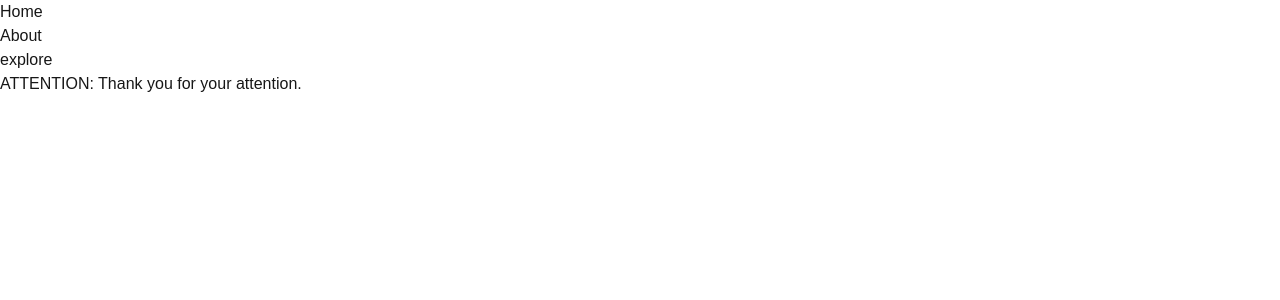
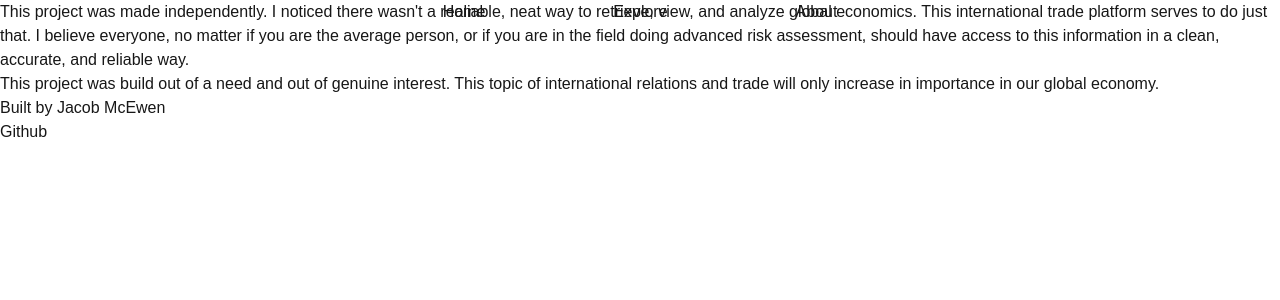
Before and after one commit to jacobmcazure/international-trade-intelligence-platform, a Next.js app in the folder frontend/: page /about in a window 1280 px wide. Shown: the top 300 px of the page. Built offline with nearby package versions, Linux system fonts and the light colour scheme.

Commit message:
installed cobe, added globe. small hydration error, need to fix css.

```diff
--- a/frontend/app/about/page.tsx
+++ b/frontend/app/about/page.tsx
@@ -1,7 +1,22 @@
+
+
 export default function About() {
     return (
         <div>
-            ATTENTION: Thank you for your attention.
+            <p>This project was made independently. I noticed there wasn't a realiable, neat way
+                to retrieve, view, and analyze global economics. This international trade platform serves
+                to do just that. I believe everyone, no matter if you are the average person, or if you
+                are in the field doing advanced risk assessment, should have access to this information
+                in a clean, accurate, and reliable way.
+            </p>
+            <p>
+                This project was build out of a need and out of genuine interest. This topic of international
+                relations and trade will only increase in importance in our global economy.
+            </p>
+            <p>Built by Jacob McEwen</p>
+            <a href="https://github.com/jacobmcazure" target="_blank" rel="noopener" aria-label="Github">
+                Github
+            </a>
         </div>
     );
 }
--- /dev/null
+++ b/frontend/app/components/Globe.jsx
@@ -0,0 +1,57 @@
+'use client';
+
+import createGlobe from 'cobe';
+import { useEffect, useRef } from 'react';
+
+export default function Globe() {
+  const canvasRef = useRef(null);
+
+  useEffect(() => {
+    //const canvas = canvasRef.current;
+    //if (!canvas) return;
+    let phi = 0;
+
+      const globe = createGlobe(canvasRef.current, {
+        devicePixelRatio: 2,
+        width: 600 * 2,
+        height: 600 * 2,
+        phi: 0,
+        theta: 0,
+        dark: 1,
+        diffuse: 1.2,
+        mapSamples: 16000,
+        mapBrightness: 6,
+        baseColor: [0.3, 0.3, 0.3],
+        markerColor: [0.1, 0.8, 1],
+        glowColor: [1, 1, 1],
+        markers: [
+          { location: [37.78, -122.44], size: 0.03, id: 'sf' },
+          { location: [40.71, -74.01], size: 0.03, id: 'nyc' },
+        ],
+        arcs: [
+          { from: [37.78, -122.44], to: [40.71, -74.01] },
+        ],
+        arcColor: [0.3, 0.5, 1],
+        arcWidth: 0.5,
+        arcHeight: 0.3
+      });
+
+  function animate() {
+        phi += 0.005
+    globe.update({ phi })
+    requestAnimationFrame(animate)
+    }
+    animate();
+
+    return () => {
+      globe.destroy();
+    };
+  },[]);
+
+  return (<canvas
+          ref={canvasRef}
+          style={{ width: 1000, height: 1000, maxWidth: "100%", aspectRatio: 1, opacity: 0.3,
+            position: "absolute", inset: 0, zIndex: 0 }}
+          />);
+
+}
--- a/frontend/app/layout.tsx
+++ b/frontend/app/layout.tsx
@@ -28,12 +28,12 @@ export default function RootLayout({
         lang="en"
         className={`${geistSans.variable} ${geistMono.variable} h-full antialiased`}
     >
-      <body className="min-h-full flex flex-col">
-        <nav>
-          <ul>
+      <body className="min-h-full flex justify-between">
+        <nav className="fixed top-0 z-50 w-full flex justify-evenly">
+          <ul className="flex justify-between gap-32">
             <li><Link href="/">Home</Link></li>
+            <li><Link href="/explore">Explore</Link></li>
             <li><Link href="/about">About</Link></li>
-            <li><Link href="/explore">explore</Link></li>
           </ul>
         </nav>
         {children}
--- a/frontend/app/page.tsx
+++ b/frontend/app/page.tsx
@@ -1,18 +1,20 @@
 import Image from "next/image";
 import Link from "next/link";
+import Globe from "./components/Globe.jsx";
 
 export default function Home() {
   return (
-    <div className="flex flex-col flex-1 items-center justify-center bg-zinc-50 font-sans dark:bg-black">
+    <div className="flex flex-col flex-1 items-center justify-center bg-mist-950 font-sans dark:bg-black">
+      <Globe />
       <main className="flex w-full max-w-3xl flex-col items-center justify-between py-32 px-16 bg-white dark:bg-black sm:items-start">
-        <h1>Geo-Intelligence Trade Platform</h1>
+        <h1 className="text-3xl sm:text-5xl md:text-6xl">Geo-Intelligence Trade Platform</h1>
         <h3>International Relations Info, made easily accessible to you.</h3>
         <h4>Whether you're an economist, a student, or just curious, you can find
           what you're looking for here.
         </h4>
       </main>
       <div>
-        <Link href="/explore" className="flex justify-center w-auto p-2 m-2 rounded-md shadow-md bg-sky-500 hover:bg-sky-300">Get Started</Link>
+        <Link href="/explore" className="flex justify-center w-auto p-2 m-2 rounded-md shadow-md text-amber-100 bg-sky-500 hover:bg-sky-300">Get Started</Link>
       </div>
     </div>
   );
--- a/frontend/package.json
+++ b/frontend/package.json
@@ -9,6 +9,7 @@
     "lint": "eslint"
   },
   "dependencies": {
+    "cobe": "^2.0.1",
     "next": "16.2.1",
     "react": "19.2.4",
     "react-dom": "19.2.4",
```
Also changed, not shown: 1 other file (tests, documents, lock files or other folders).
